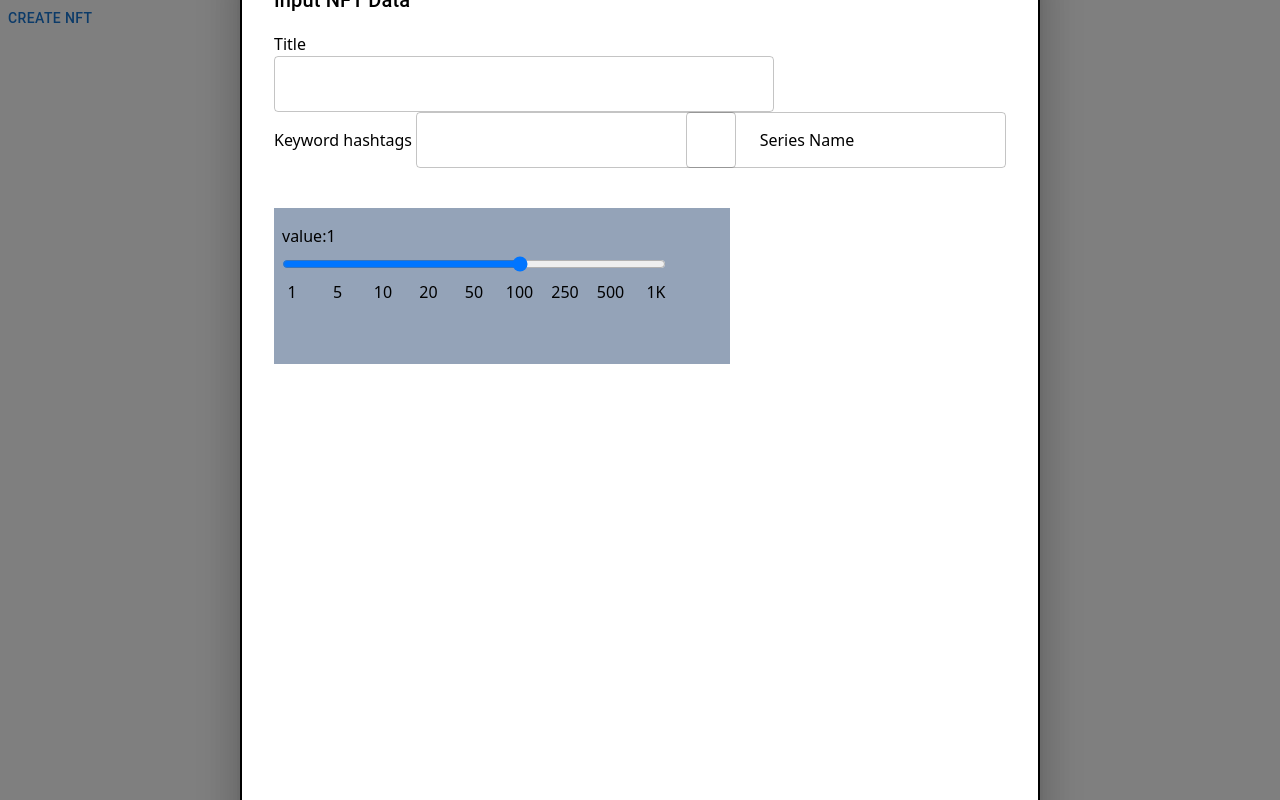
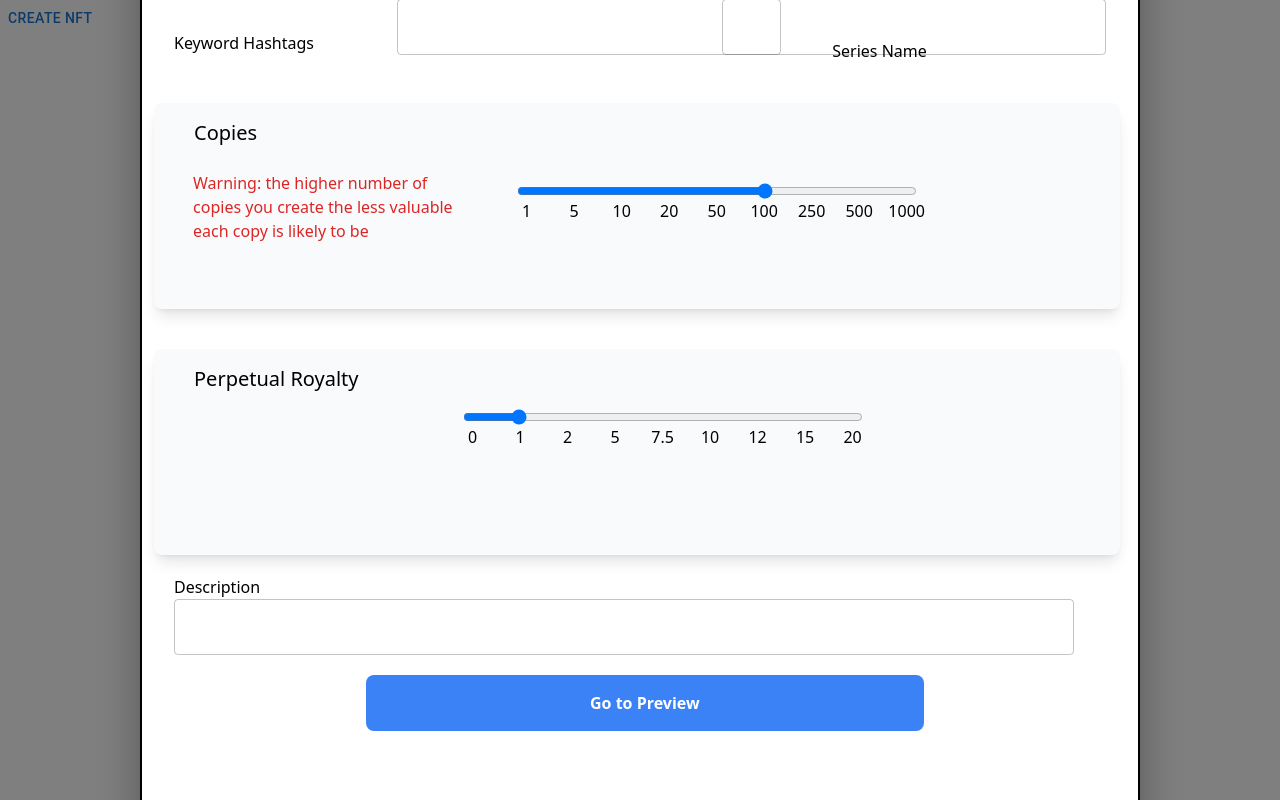
Before and after one commit to Pranavvks/Creator-Space-Frontend, a Next.js app: page /launch in a window 1280 px wide. Both pictures are taken after a click on the button "CREATE NFT". Built offline with nearby package versions, Linux system fonts and the light colour scheme; a web font is replaced by a local one.

Commit message:
Completed NFT Metadata Input Form

```diff
--- a/components/ModalSheet/Modal.jsx
+++ b/components/ModalSheet/Modal.jsx
@@ -8,15 +8,16 @@ import RangeSlider from '../Slider/RangeSlider';
 import { height } from 'styled-system';
 
 
+
 const style = {
     position: 'absolute',
     top: '50%',
     left: '50%',
     transform: 'translate(-50%, -50%)',
-    width: 800,
-    height:900 ,
+    width: 1000,
+    height:1110 ,
     bgcolor: 'background.paper',
-    borderradius: '100%' ,
+    borderradius: '0.5rem' ,
     border: '2px solid #000',
     boxShadow: 24,
     p: 4,
@@ -36,25 +37,57 @@ const style = {
             onClose={handleClose}
             aria-labelledby="modal-modal-title"
             aria-describedby="modal-modal-description"
+            className="rounded"
           >
             <Box sx={style}>
 
               <Typography id="modal-modal-title" variant="h6" component="h2" className='text-3xl font-semibold'>
                 Input NFT Data
               </Typography>
+             <div className='text-gray-400'>
+              The Metadata Fields for your NFT
+             </div>
+              <form>
+              <div className='flex justify-between'>
+                <h1 className='mt-2 ml-2 mr-2 flex-none font-normal '><br /> Title  </h1>
+                <TextField id="demo-helper-text-misaligned-no-helper" className='mt-16 -ml-64  w-96 flex-none' />
+                <h1 className='flex-none -mr-64 mt-10 '>NFT Image</h1>
+                <TextField id="demo-helper-text-misaligned-no-helper" className='mt-16 w-96 -ml-16 flex-none ' />
+                </div>
 
-              <form>
-                <h1 className='mt-4'>Title</h1>
-                <TextField id="demo-helper-text-misaligned-no-helper" sx={{width:"500px"}} />
                 <div className='flex justify-between'>
-                <h1 className='mt-4 flex-none -mr-5'>Keyword hashtags </h1>
-                <TextField id="demo-helper-text-misaligned-no-helper" className='mt-16 -ml-52  w-80' />
-                <h1 className='mt-4 flex-none -mr-48'>Series Name</h1>
-                <TextField id="demo-helper-text-misaligned-no-helper" className='mt-16 w-80 ml-5' />
+                <h1 className='mt-2 mr-8 flex-none '><br /> Keyword Hashtags  </h1>
+                <TextField id="demo-helper-text-misaligned-no-helper" className='mt-16 -ml-96  w-96 flex-none' />
+                <h1 className='flex-none -mr-64 mt-10 '>Series Name</h1>
+                <TextField id="demo-helper-text-misaligned-no-helper" className='mt-16 w-96 -ml-16 flex-none ' />
                 </div>
-                <div className='bg-slate-400 w-[456px] h-[156px] mt-10'>
-                <RangeSlider />
+                <div className='bg-slate-50 w-[966px] h-[206px] mt-10 -ml-5 rounded-lg shadow-lg flex'>
+                 <div className='mt-4 ml-10 text-xl'>
+                 Copies
+                 </div>
+                 <div className='text-red-600  '>
+                 <br />
+                 <br />
+                    <div className=' mt-5 font-medium -ml-16 '>
+                    Warning: the higher number of  <br /> copies you create the less valuable <br /> each  copy is likely to be </div>
+                    </div>
+                <RangeSlider arr = {[1,5,10,20,50,100,250,500,1000]} />
+                </div> <div className='bg-slate-50 w-[966px] h-[206px] mt-10 -ml-5 rounded-lg shadow-lg flex'>
+                 <div className='mt-4 ml-10 text-xl'>
+                 Perpetual Royalty
+                 </div>
+                <div className='ml-10 -mt-5'>
+                <RangeSlider arr = {[0,1,2,5,7.5,10,12,15,20]} />
                 </div>
+
+                </div>
+                <div className='mt-5'>
+                  Description
+                </div>
+                <TextField id="demo-helper-text-misaligned-no-helper"  className='w-[900px] mt-5' />
+                <button className="bg-blue-500 hover:bg-blue-700 text-white font-bold py-4 px-56 ml-48 mt-5 rounded-lg">
+  Go to Preview
+</button>
               </form>
 
             </Box>
--- a/components/Slider/RangeSlider.jsx
+++ b/components/Slider/RangeSlider.jsx
@@ -6,14 +6,14 @@ import Typography from '@mui/material/Typography';
 import Box from "@mui/material/Box"
 
 
-const RangeSlider = ({classes, label, onChange, value, ...sliderProps}) => {
+const RangeSlider = (props) => {
 
     // const [mouseState, setMouseState] = useState(null);
     // value will be changed only after the mouse event is over.
 
     const [stepIndex, setStepIndex] = useState(0);
-    const values = [1,5,10,20,50,100,250,500,1000];
-    const inputref = useRef(null);
+    const currentvalue = 0 ;
+
 
     // Here instead of passing the data that is the values as props
     // we can create a reference  between the values and slider input
@@ -26,7 +26,8 @@ const RangeSlider = ({classes, label, onChange, value, ...sliderProps}) => {
     const changeCallback = (e)=>{
         console.log(e.target.value)
         setStepIndex(e.target.value);
-
+        currentvalue=props.arr[stepIndex]
+        console.log(currentvalue)
     }
 
     //when the mouse event is up , then we call the
@@ -41,31 +42,28 @@ const RangeSlider = ({classes, label, onChange, value, ...sliderProps}) => {
 
     return (
 
-        <div className="flex flex-col space-y-2 p-2 w-[400px] ">
-        <p>{label}</p>
-        <h3>value:{values[stepIndex]}</h3>
+        <div className="flex flex-col  mt-20 ml-16 w-[400px] ">
+
         <input type="range"
         min={0}
         max={8}
-        value={values[stepIndex+1]}
-        width={{maxWidth:"800px"}}
+        value={props.arr[stepIndex+1]}
+        width={{maxWidth:"900px"}}
         step={1}
-
-        className={`slider ${classes}`}
         id="myRange"
         onInput={changeCallback}
 
         />
-        <ul className="flex justify-between px-[10px]">
-        <li class="flex justify-center relative"><span class="absolute">1</span></li>
-        <li class="flex justify-center relative"><span class="absolute">5</span></li>
-        <li class="flex justify-center relative"><span class="absolute">10</span></li>
-        <li class="flex justify-center relative"><span class="absolute">20</span></li>
-        <li class="flex justify-center relative"><span class="absolute">50</span></li>
-        <li class="flex justify-center relative"><span class="absolute">100</span></li>
-        <li class="flex justify-center relative"><span class="absolute">250</span></li>
-        <li class="flex justify-center relative"><span class="absolute">500</span></li>
-        <li class="flex justify-center relative"><span class="absolute">1K</span></li>
+        <ul className="flex justify-between px-[10px] ">
+        <li class="flex justify-center relative"><span class="absolute">{props.arr[0]}</span></li>
+        <li class="flex justify-center relative"><span class="absolute">{props.arr[1]}</span></li>
+        <li class="flex justify-center relative"><span class="absolute">{props.arr[2]}</span></li>
+        <li class="flex justify-center relative"><span class="absolute">{props.arr[3]}</span></li>
+        <li class="flex justify-center relative"><span class="absolute">{props.arr[4]}</span></li>
+        <li class="flex justify-center relative"><span class="absolute">{props.arr[5]}</span></li>
+        <li class="flex justify-center relative"><span class="absolute">{props.arr[6]}</span></li>
+        <li class="flex justify-center relative"><span class="absolute">{props.arr[7]}</span></li>
+        <li class="flex justify-center relative"><span class="absolute">{props.arr[8]}</span></li>
         </ul>
 
         </div>
--- a/components/Slider/Slider.jsx
+++ b/components/Slider/Slider.jsx
@@ -1,258 +1,2 @@
 // We are creating a custom hook : useSlider
 // Why do we need this custom useSlider hook ?
-
-import React , {useState,useMemo} from "react";
-import RangeSlider from "./RangeSlider";
-import { styled, alpha, Box } from '@mui/system';
-import SliderUnstyled, { sliderUnstyledClasses } from '@mui/base/SliderUnstyled';
-
-
-const Slider = ()=>{
-
-    const[parentvalue , setparentValue] = useState(1);
-
-
-    const sliderValueChanged = ((val)=>{
-        setparentValue(val);
-    } )
-
-    const sliderProps = useMemo(
-        () => ({
-            min: 0,
-            max: 8,
-            value: parentvalue,
-            step: 1,
-            label: "This is a reusable slider",
-            onChange: e => sliderValueChanged(e),
-          }),
-
-          [parentvalue]
-    )
-
-    return (
-        <div>
-          <h1>PARENT VALUE: {parentvalue}</h1>
-          <RangeSlider {...sliderProps} classes="additional-css-classes" />
-        </div>
-      );
-
-}
-
-
-
-
-
-
-
-
-
-
-const blue = {
-  100: '#DAECFF',
-  200: '#99CCF3',
-  400: '#3399FF',
-  300: '#66B2FF',
-  500: '#007FFF',
-  600: '#0072E5',
-  900: '#003A75',
-};
-
-const grey = {
-  50: '#f6f8fa',
-  100: '#eaeef2',
-  200: '#d0d7de',
-  300: '#afb8c1',
-  400: '#8c959f',
-  500: '#6e7781',
-  600: '#57606a',
-  700: '#424a53',
-  800: '#32383f',
-  900: '#24292f',
-};
-
-const StyledSlider = styled(SliderUnstyled)(
-  ({ theme }) => `
-  color: ${theme.palette.mode === 'light' ? blue[500] : blue[300]};
-  height: 6px;
-  width: 100%;
-  padding: 16px 0;
-  display: inline-block;
-  position: relative;
-  cursor: pointer;
-  touch-action: none;
-  -webkit-tap-highlight-color: transparent;
-
-  &:hover {
-    opacity: 1;
-  }
-
-  &.${sliderUnstyledClasses.disabled} {
-    pointer-events: none;
-    cursor: default;
-    color: ${theme.palette.mode === 'light' ? grey[300] : grey[600]};
-    opacity: 0.5;
-  }
-
-  & .${sliderUnstyledClasses.rail} {
-    display: block;
-    position: absolute;
-    width: 100%;
-    height: 4px;
-    border-radius: 2px;
-    background-color: currentColor;
-    opacity: 0.4;
-  }
-
-  & .${sliderUnstyledClasses.track} {
-    display: block;
-    position: absolute;
-    height: 4px;
-    border-radius: 2px;
-    background-color: currentColor;
-  }
-
-  & .${sliderUnstyledClasses.thumb} {
-    position: absolute;
-    width: 16px;
-    height: 16px;
-    margin-left: -6px;
-    margin-top: -6px;
-    box-sizing: border-box;
-    border-radius: 50%;
-    outline: 0;
-    border: 3px solid currentColor;
-    background-color: #fff;
-
-    :hover,
-    &.${sliderUnstyledClasses.focusVisible} {
-      box-shadow: 0 0 0 0.25rem ${alpha(
-        theme.palette.mode === 'light' ? blue[400] : blue[300],
-        0.15,
-      )};
-    }
-
-    &.${sliderUnstyledClasses.active} {
-      box-shadow: 0 0 0 0.25rem ${alpha(
-        theme.palette.mode === 'light' ? blue[200] : blue[300],
-        0.3,
-      )};
-    }
-  }
-
-  & .${sliderUnstyledClasses.mark} {
-    position: absolute;
-    width: 4px;
-    height: 4px;
-    border-radius: 2px;
-    background-color: currentColor;
-    top: 50%;
-    opacity: 0.7;
-    transform: translateX(-50%);
-  }
-
-  & .${sliderUnstyledClasses.markActive} {
-    background-color: #fff;
-  }
-
-  & .${sliderUnstyledClasses.valueLabel} {
-    font-family: IBM Plex Sans;
-    font-size: 14px;
-    display: block;
-    position: relative;
-    top: -1.6em;
-    text-align: center;
-    transform: translateX(-50%);
-  }
-
-  & .${sliderUnstyledClasses.markLabel} {
-    font-family: IBM Plex Sans;
-    font-size: 12px;
-    position: absolute;
-    top: 20px;
-    transform: translateX(-50%);
-    margin-top: 8px;
-  }
-`,
-);
-
-const marks  = [
-    {
-      value: 0,  // 1
-      scaledValue: 1,
-      label: "1"
-    },
-    {
-      value: 25, // 5
-      scaledValue: 5,
-      label: "5"
-    },
-    {
-      value: 50, // 10
-      scaledValue: 10,
-      label: "10"
-    },
-    {
-      value: 75, // 20
-      scaledValue: 20,
-      label: "20"
-    },
-    {
-      value: 100, // 50
-      scaledValue: 50,
-      label: "50"
-    },
-    {
-      value: 125, // 100
-      scaledValue: 100,
-      label: "100"
-    },
-    {
-      value: 150, // 250
-      scaledValue: 250,
-      label: "250"
-    },
-    {
-      value: 175, // 500
-      scaledValue: 500,
-      label: "500"
-    },
-    {
-      value: 200, // 1000
-      scaledValue: 1000,
-      label: "1000"
-    }
-  ];
-  const scale = value => {
-    const previousMarkIndex = Math.floor(value / 25);
-  //   console.log(previousMarkIndex)
-    //
-    //1 5 10 20 50 100 250 500 1000
-    const previousMark = marks[previousMarkIndex];
-  //   const remainder = value % 25;
-  //   if (remainder === 0) {
-  //     return previousMark.scaledValue;
-  //   }
-  //   const nextMark = followersMarks[previousMarkIndex + 1];
-  //   const increment = (nextMark.scaledValue - previousMark.scaledValue) / 25;
-  //   console.log("From increment" + increment)
-    return marks[previousMarkIndex].scaledValue
-  };
-
-
-function valuetext(value) {
-  return `${value}°C`;
-}
-
-export default function DiscreteSliderValues() {
-  return (
-    <Box sx={{ width: 500 }}>
-      <StyledSlider
-        aria-label="Temperature"
-        defaultValue={0}
-        getAriaValueText={valuetext}
-        scale={scale}
-        marks={marks}
-      />
-    </Box>
-  );
-}
--- a/package.json
+++ b/package.json
@@ -30,6 +30,7 @@
     "react-spring": "^9.5.2",
     "react-use": "^17.4.0",
     "react-use-gesture": "^9.1.3",
+    "rsuite": "^5.18.0",
     "styled-components": "^5.3.5",
     "styled-system": "^5.1.5",
     "wagmi": "^0.6.4",
```
Also changed, not shown: 1 other file (tests, documents, lock files or other folders).
